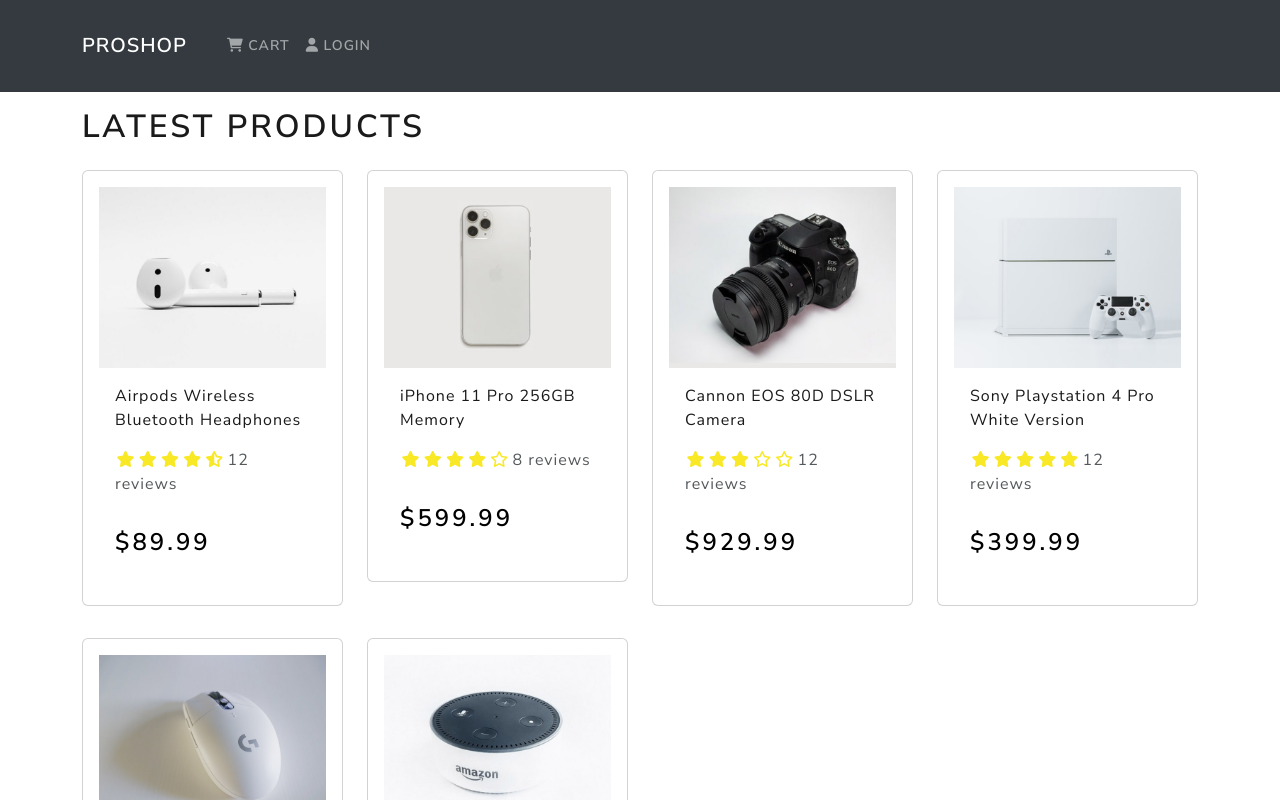
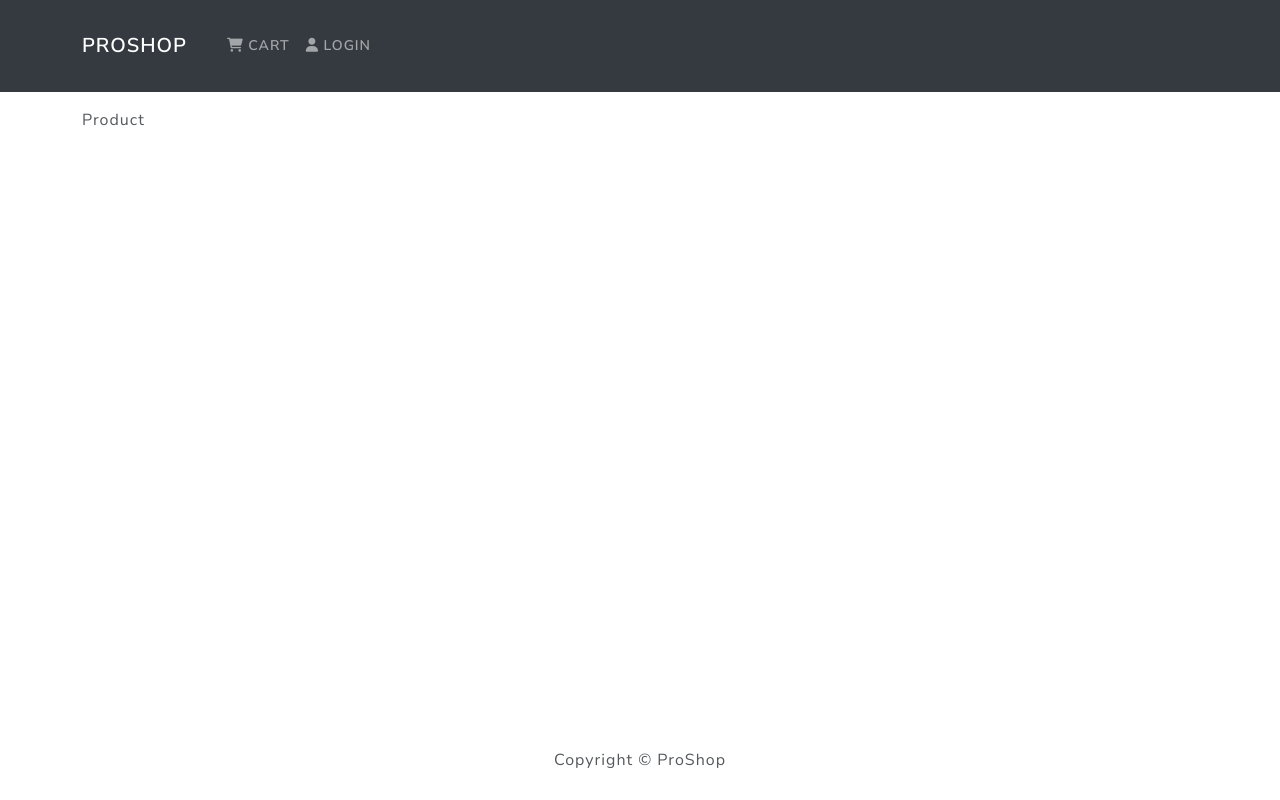
Before and after one commit to diego-salves/ecommerce-frontend, a React (Create React App) app: page /product/1 in a window 1280 px wide. Shown: the top 800 px of the page. Built offline with nearby package versions, Linux system fonts and the light colour scheme.

Commit message:
Fix: Corrected react-router to newer version

```diff
--- a/package.json
+++ b/package.json
@@ -9,6 +9,8 @@
     "react": "^18.2.0",
     "react-bootstrap": "^2.5.0",
     "react-dom": "^18.2.0",
+    "react-router-bootstrap": "^0.26.2",
+    "react-router-dom": "^6.4.1",
     "react-scripts": "5.0.1",
     "web-vitals": "^2.1.4"
   },
--- a/src/App.js
+++ b/src/App.js
@@ -1,21 +1,25 @@
-import { Container } from 'react-bootstrap';
-import Header from './components/Header'
-import Footer from './components/Footer'
-
-import HomeScreen from './screens/HomeScreen'
-
+import { Container } from "react-bootstrap";
+import { Routes, Route, BrowserRouter } from "react-router-dom";
+import Header from "./components/Header";
+import Footer from "./components/Footer";
+import HomeScreen from "./screens/HomeScreen";
+import ProductScreen from "./screens/ProductScreen";
 
 function App() {
   return (
-    <div>
+    <BrowserRouter>
       <Header />
-      <main className='py-3'>
+      <main className="py-3">
         <Container>
-          <HomeScreen />
+          <Routes>
+            {" "}
+            <Route path="/" element={<HomeScreen />} />
+            <Route path="/product/:id" element={<ProductScreen />} />
+          </Routes>
         </Container>
       </main>
       <Footer />
-    </div>
+    </BrowserRouter>
   );
 }
 
```
Also changed, not shown: 2 other files (tests, documents, lock files or other folders).
